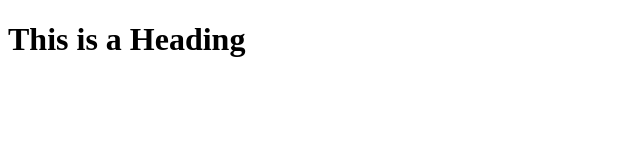
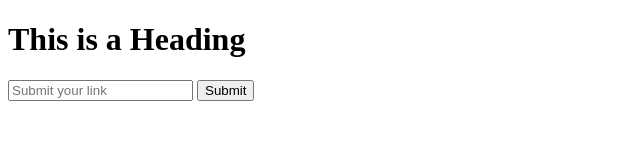
Before and after one commit to suhail3535/teamwork, a plain HTML site: page index.html in a window 1280 px wide. Shown: the whole page, without its empty margins (0-640 px from the left). Drawn offline with Linux system fonts and the light colour scheme.

Commit message:
class-01

```diff
--- a/index.html
+++ b/index.html
@@ -7,5 +7,7 @@
 </head>
 <body>
     <h1>This is a Heading</h1>
+    <input type="text" placeholder="Submit your link">
+    <button>Submit</button>
 </body>
 </html>
```
Also changed, not shown: js/index.js (+87 -4 lines), README.md.
